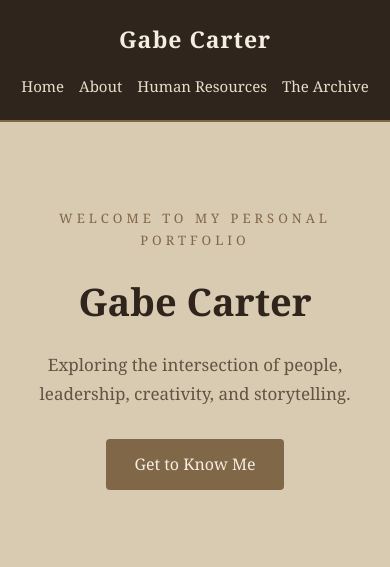
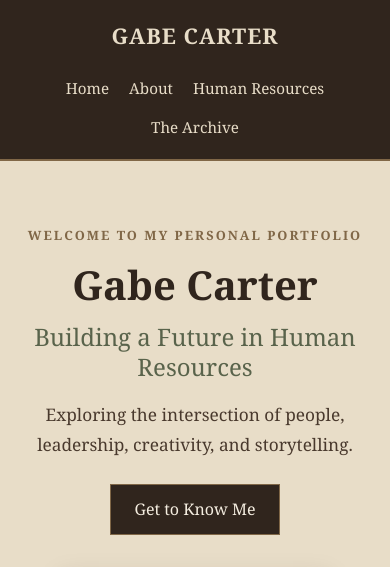
Before and after one commit to RealGeekfI/realgeekfi.github.io, a Jekyll site: the page index.html, which Jekyll copies as it is, in a window 390 px wide. Shown: the top 567 px of the page. Built offline with Jekyll 4.4.1, drawn with Linux system fonts in a browser that asks for light colours; some of the changed text lies outside the part shown.

Commit message:
Update index.html

```diff
--- a/index.html
+++ b/index.html
@@ -1,21 +1,28 @@
 
 <!DOCTYPE html>
 <html lang="en">
-
 <head>
   <meta charset="UTF-8">
   <meta name="viewport" content="width=device-width, initial-scale=1.0">
 
   <title>Gabe Carter | Personal Portfolio</title>
 
+  <meta name="description" content="Explore Gabe Carter's academic journey, professional development, interests in Human Resources, and creative projects.">
+
   <style>
-
-        /* GENERAL SETTINGS */
+    :root {
+      --walnut: #30251D;
+      --parchment: #E8DDC8;
+      --bronze: #806747;
+      --sage: #59634B;
+      --paper: #F4EDE0;
+      --leather: #49392D;
+    }
 
     * {
+      box-sizing: border-box;
       margin: 0;
       padding: 0;
-            box-sizing: border-box;
     }
 
     html {
@@ -23,397 +30,588 @@
     }
 
     body {
-            font-family: Georgia, serif;
-            background-color: #E8DDC8;
-            color: #49392D;
+      background: var(--parchment);
+      color: var(--walnut);
+      font-family: Georgia, "Times New Roman", serif;
       line-height: 1.7;
     }
 
-        /* NAVIGATION */
+    a {
+      color: inherit;
+      text-decoration: none;
+    }
+
+    /* Navigation */
 
     header {
-            background-color: #30251D;
-            color: #F4EDE0;
-            padding: 20px 8%;
+      background: var(--walnut);
+      color: var(--parchment);
+      padding: 18px 7%;
+      position: sticky;
+      top: 0;
+      z-index: 10;
+      border-bottom: 2px solid var(--bronze);
+    }
+
+    nav {
+      max-width: 1150px;
+      margin: auto;
       display: flex;
       justify-content: space-between;
       align-items: center;
-            border-bottom: 2px solid #806747;
+      gap: 20px;
     }
 
-        header h2 {
-            font-size: 23px;
+    .logo {
+      font-size: 1.35rem;
+      font-weight: bold;
       letter-spacing: 1px;
     }
 
-        nav a {
-            color: #E8DDC8;
-            text-decoration: none;
-            margin-left: 28px;
-            font-size: 15px;
-            transition: color 0.3s;
+    .nav-links {
+      display: flex;
+      gap: 25px;
+      list-style: none;
+      flex-wrap: wrap;
     }
 
-        nav a:hover {
-            color: #C5A66A;
+    .nav-links a {
+      font-size: 0.95rem;
+      transition: color 0.2s;
     }
 
-        /* HERO SECTION */
-
-        .hero {
-            text-align: center;
-            padding: 115px 20px;
-            background-color: #D9CBB2;
-            border-bottom: 1px solid #C5B497;
+    .nav-links a:hover {
+      color: #C7AD83;
     }
 
-        .hero .eyebrow {
-            color: #806747;
+    /* General layout */
+
+    .container {
+      max-width: 1100px;
+      margin: auto;
+      padding: 75px 25px;
+    }
+
+    .eyebrow {
+      color: var(--bronze);
       text-transform: uppercase;
-            letter-spacing: 4px;
-            font-size: 13px;
+      letter-spacing: 2px;
+      font-size: 0.8rem;
+      font-weight: bold;
+    }
+
+    h1, h2, h3 {
+      line-height: 1.25;
+    }
+
+    h2 {
+      font-size: 2rem;
       margin-bottom: 18px;
     }
 
+    .section-intro {
+      max-width: 720px;
+      margin-bottom: 35px;
+      color: var(--leather);
+    }
+
+    /* Hero */
+
+    .hero {
+      max-width: 1100px;
+      margin: auto;
+      padding: 95px 25px;
+      display: grid;
+      grid-template-columns: 1.4fr 0.8fr;
+      align-items: center;
+      gap: 55px;
+    }
+
     .hero h1 {
-            font-size: 52px;
-            color: #30251D;
+      font-size: clamp(2.5rem, 5vw, 4rem);
+      margin: 12px 0;
+    }
+
+    .hero h2 {
+      font-size: 1.5rem;
+      font-weight: normal;
+      color: var(--sage);
       margin-bottom: 18px;
     }
 
     .hero p {
-            font-size: 19px;
-            color: #625343;
-            max-width: 680px;
-            margin: auto;
+      max-width: 600px;
+      color: var(--leather);
+      font-size: 1.08rem;
     }
 
-        .hero-button {
-            display: inline-block;
-            margin-top: 30px;
-            padding: 12px 28px;
-            background-color: #806747;
-            color: #F4EDE0;
-            text-decoration: none;
-            border-radius: 4px;
-            transition: background 0.3s;
+    .hero-image {
+      width: 100%;
+      max-width: 340px;
+      height: 390px;
+      object-fit: cover;
+      object-position: center 25%;
+      border: 7px solid var(--paper);
+      outline: 1px solid var(--bronze);
+      box-shadow: 0 8px 25px rgba(48, 37, 29, 0.15);
+      justify-self: center;
     }
 
-        .hero-button:hover {
-            background-color: #59634B;
+    .button {
+      display: inline-block;
+      margin-top: 25px;
+      padding: 11px 23px;
+      background: var(--walnut);
+      color: var(--paper);
+      border: 1px solid var(--bronze);
+      transition: background 0.2s;
     }
 
-        /* GENERAL CONTENT SECTIONS */
-
-        .section {
-            max-width: 1100px;
-            margin: auto;
-            padding: 75px 30px;
+    .button:hover {
+      background: var(--sage);
     }
 
-        .section h2 {
-            font-size: 32px;
-            color: #30251D;
-            margin-bottom: 15px;
+    /* About section */
+
+    .about {
+      background: var(--paper);
+      border-top: 1px solid #C8B99F;
+      border-bottom: 1px solid #C8B99F;
     }
 
-        .section-intro {
-            max-width: 750px;
-            color: #625343;
+    .about-content {
+      max-width: 850px;
     }
 
-        .section-label {
-            color: #806747;
-            text-transform: uppercase;
-            letter-spacing: 3px;
-            font-size: 12px;
-            margin-bottom: 8px;
+    /* HR section */
+
+    .hr-section {
+      background: var(--parchment);
     }
 
-        /* CARDS */
-
-        .cards {
+    .card-grid {
       display: grid;
-            grid-template-columns: repeat(auto-fit, minmax(260px, 1fr));
-            gap: 25px;
-            margin-top: 32px;
+      grid-template-columns: repeat(2, 1fr);
+      gap: 22px;
+      margin-top: 35px;
     }
 
     .card {
-            background-color: #F4EDE0;
-            padding: 32px;
-            border: 1px solid #C5B497;
-            border-radius: 5px;
-            box-shadow: 0 4px 12px rgba(48, 37, 29, 0.08);
-            transition: transform 0.3s, box-shadow 0.3s;
+      background: var(--paper);
+      padding: 28px;
+      border: 1px solid #C8B99F;
+      border-top: 4px solid var(--bronze);
+      transition: transform 0.2s, box-shadow 0.2s;
     }
 
     .card:hover {
-            transform: translateY(-5px);
-            box-shadow: 0 8px 20px rgba(48, 37, 29, 0.14);
+      transform: translateY(-4px);
+      box-shadow: 0 8px 18px rgba(48, 37, 29, 0.10);
     }
 
     .card h3 {
-            font-size: 21px;
-            color: #59634B;
+      font-size: 1.3rem;
       margin-bottom: 12px;
     }
 
     .card p {
-            color: #625343;
+      color: var(--leather);
     }
 
-        /* ABOUT SECTION */
-
-        #about {
-            border-bottom: 1px solid #C5B497;
+    .card ul {
+      margin: 12px 0 0 20px;
+      color: var(--leather);
     }
 
-        /* HR SECTION */
-
-        #hr {
-            border-bottom: 1px solid #C5B497;
+    .card-link {
+      display: inline-block;
+      margin-top: 18px;
+      color: var(--sage);
+      font-weight: bold;
     }
 
-        /* D&D SECTION */
+    /* Archive section */
 
-        .dnd-section {
-            background-color: #30251D;
-            color: #E8DDC8;
-            padding: 75px 30px;
+    .archive-section {
+      background: var(--paper);
+      border-top: 1px solid #C8B99F;
+      border-bottom: 1px solid #C8B99F;
     }
 
-        .dnd-content {
-            max-width: 1100px;
-            margin: auto;
+    .archive-panel {
+      background: var(--walnut);
+      color: var(--parchment);
+      padding: 38px;
+      border: 2px solid var(--bronze);
+      text-align: center;
     }
 
-        .dnd-section .section-label {
-            color: #C5A66A;
-        }
-
-        .dnd-section h2 {
-            color: #E8DDC8;
-            font-size: 32px;
-            margin-bottom: 15px;
-        }
-
-        .dnd-section .section-intro {
-            color: #D0C0A5;
-        }
-
-        .dnd-card {
-            background-color: #49392D;
-            border: 1px solid #806747;
-            padding: 32px;
-            border-radius: 5px;
-        }
-
-        .dnd-card h3 {
-            color: #D7BD8B;
-            font-size: 22px;
+    .archive-panel h3 {
+      font-size: 1.6rem;
       margin-bottom: 12px;
     }
 
-        .dnd-card p {
-            color: #D0C0A5;
+    .archive-panel p {
+      max-width: 650px;
+      margin: auto;
+      color: #E0D3BD;
     }
 
-        .dnd-card a {
+    .archive-button {
       display: inline-block;
-            margin-top: 20px;
-            color: #D7BD8B;
-            text-decoration: none;
-            font-weight: bold;
-            border-bottom: 1px solid #806747;
-            padding-bottom: 3px;
+      margin-top: 22px;
+      padding: 11px 25px;
+      border: 1px solid #C7AD83;
+      color: var(--parchment);
     }
 
-        .dnd-card a:hover {
-            color: white;
+    .archive-button:hover {
+      background: var(--sage);
     }
 
-        /* FOOTER */
+    /* Footer */
 
     footer {
+      background: var(--walnut);
+      color: var(--parchment);
       text-align: center;
-            background-color: #241B16;
-            color: #C5B497;
-            padding: 28px;
-            border-top: 2px solid #806747;
-            font-size: 14px;
+      padding: 25px;
+      font-size: 0.9rem;
     }
 
-        /* MOBILE DESIGN */
+    /* Mobile */
 
-        @media (max-width: 650px) {
-
+    @media (max-width: 700px) {
       header {
-                flex-direction: column;
-                gap: 15px;
-                padding: 20px;
+        position: relative;
       }
 
       nav {
-                display: flex;
-                flex-wrap: wrap;
-                justify-content: center;
-                gap: 15px;
+        flex-direction: column;
       }
 
-            nav a {
-                margin: 0;
+      .nav-links {
+        justify-content: center;
+        gap: 12px 20px;
       }
 
       .hero {
-                padding: 85px 20px;
+        grid-template-columns: 1fr;
+        text-align: center;
+        padding-top: 60px;
+        gap: 35px;
       }
 
-            .hero h1 {
-                font-size: 38px;
+      .hero-image {
+        max-width: 270px;
+        height: 320px;
       }
 
-            .hero p {
-                font-size: 17px;
+      .card-grid {
+        grid-template-columns: 1fr;
       }
 
-            .section,
-            .dnd-section {
+      .container {
         padding: 55px 22px;
       }
 
+      h2 {
+        font-size: 1.7rem;
       }
 
+      .archive-panel {
+        padding: 28px 20px;
+      }
+    }
   </style>
-
 </head>
 
 <body>
 
-    <!-- NAVIGATION -->
+  <!-- Navigation -->
 
   <header>
+    <nav>
+      <a href="#home" class="logo">GABE CARTER</a>
 
-        <h2>Gabe Carter</h2>
-
-        <nav>
-            <a href="#home">Home</a>
-            <a href="#about">About</a>
-            <a href="#hr">Human Resources</a>
-            <a href="archive.html">The Archive</a>
+      <ul class="nav-links">
+        <li><a href="#home">Home</a></li>
+        <li><a href="#about">About</a></li>
+        <li><a href="#hr">Human Resources</a></li>
+        <li><a href="archive.html">The Archive</a></li>
+      </ul>
     </nav>
-
   </header>
 
+  <main>
 
-    <!-- HERO SECTION -->
+    <!-- Hero -->
 
     <section class="hero" id="home">
-
-        <p class="eyebrow">Welcome to my personal portfolio</p>
+      <div>
+        <span class="eyebrow">Welcome to my personal portfolio</span>
 
         <h1>Gabe Carter</h1>
+
+        <h2>Building a Future in Human Resources</h2>
 
         <p>
           Exploring the intersection of people, leadership,
           creativity, and storytelling.
         </p>
 
-        <a href="#about" class="hero-button">
-            Get to Know Me
-        </a>
+        <a href="#about" class="button">Get to Know Me</a>
+      </div>
 
+      <img
+        src="images/profile.jpg"
+        alt="Gabe Carter"
+        class="hero-image"
+      >
     </section>
 
+    <!-- About Me -->
 
-    <!-- ABOUT ME -->
-
-    <section class="section" id="about">
-
-        <p class="section-label">A little about myself</p>
+    <section class="about" id="about">
+      <div class="container about-content">
+        <span class="eyebrow">A little about myself</span>
 
         <h2>About Me</h2>
 
-        <p class="section-intro">
-            Welcome! I'm building my future in Human Resources
-            while pursuing my interests in leadership, creativity,
-            and collaborative storytelling.
-
+        <p>
+          Welcome! I'm pursuing a future in Human Resources
+          while developing my interests in leadership,
+          employee development, and workplace culture.
           This website serves as a space to document my
-            professional development, showcase my interests,
-            and share the projects I've worked on along the way.
+          academic journey, showcase my professional
+          experiences, and share the creative projects
+          I've developed along the way.
         </p>
-
+      </div>
     </section>
 
+    <!-- Human Resources -->
 
-    <!-- HUMAN RESOURCES -->
+    <section class="hr-section" id="hr">
+      <div class="container">
 
-    <section class="section" id="hr">
-
-        <p class="section-label">Professional Journey</p>
+        <span class="eyebrow">My professional journey</span>
 
         <h2>Human Resources</h2>
 
         <p class="section-intro">
-            My academic and professional journey as I work toward
-            a career in Human Resources. Here, I share my education,
-            professional development, and growing understanding
-            of people and organizations.
+          My academic and professional journey as I work
+          toward a career in Human Resources. Through higher
+          education and hands-on workplace experience,
+          I'm developing an understanding of people,
+          organizations, and effective leadership.
         </p>
 
-        <div class="cards">
+        <div class="card-grid">
 
-            <div class="card">
+          <!-- Education -->
 
+          <article class="card">
             <h3>Education</h3>
 
             <p>
-                    My academic background, coursework,
-                    areas of study, and continued learning
-                    as I develop my knowledge of Human Resources.
+              My academic background, degrees, coursework,
+              and continued learning as I build a foundation
+              in Human Resources.
             </p>
 
-            </div>
+            <ul>
+              <li>Oakland University</li>
+              <li>Associate Degree in Social Sciences</li>
+              <li>Associate Degree in General Education</li>
+            </ul>
 
+            <a href="#education" class="card-link">
+              Explore Education →
+            </a>
+          </article>
 
-            <div class="card">
+          <!-- Professional Development -->
 
+          <article class="card">
             <h3>Professional Development</h3>
 
             <p>
-                    Skills, leadership experience, projects,
-                    and professional goals that are shaping
-                    my future career.
+              My leadership experience, employee training,
+              workplace skills, and professional goals as
+              I prepare for a career in Human Resources.
             </p>
 
-            </div>
+            <a href="#experience" class="card-link">
+              Explore Experience →
+            </a>
+          </article>
 
+          <!-- HR Interests -->
 
-            <div class="card">
-
+          <article class="card">
             <h3>HR Interests</h3>
 
             <p>
-                    Exploring topics such as organizational
-                    behavior, employee engagement, leadership,
+              Exploring topics such as employee relations,
+              organizational behavior, employee engagement,
               workplace culture, and talent development.
             </p>
 
-            </div>
+            <a href="#interests" class="card-link">
+              Explore My Interests →
+            </a>
+          </article>
+
+          <!-- Future Development -->
+
+          <article class="card">
+            <h3>Looking Ahead</h3>
+
+            <p>
+              Continuing to develop my knowledge, strengthen
+              my professional skills, and prepare for future
+              opportunities within Human Resources.
+            </p>
+
+            <a href="#interests" class="card-link">
+              Learn More →
+            </a>
+          </article>
 
         </div>
-
+      </div>
     </section>
 
+    <!-- Education Details -->
 
-    <!-- DUNGEONS & DRAGONS -->
+    <section class="about" id="education">
+      <div class="container">
+        <span class="eyebrow">Academic background</span>
 
-    <section class="dnd-section" id="dnd">
+        <h2>My Education</h2>
 
-        <div class="dnd-content">
+        <p>
+          <strong>Oakland University</strong><br>
+          Pre-Human Resources Management<br>
+          Fall 2026 – Present
+        </p>
 
-            <p class="section-label">Beyond the Professional</p>
+        <br>
+
+        <p>
+          <strong>Macomb Community College</strong><br>
+          Associate Degree in Social Sciences · 2026
+        </p>
+
+        <br>
+
+        <p>
+          <strong>Macomb Community College</strong><br>
+          Associate Degree in General Education · 2026
+        </p>
+      </div>
+    </section>
+
+    <!-- Experience Details -->
+
+    <section class="hr-section" id="experience">
+      <div class="container">
+        <span class="eyebrow">Workplace experience</span>
+
+        <h2>Professional Experience</h2>
+
+        <div class="card-grid">
+
+          <article class="card">
+            <h3>Kroger</h3>
+
+            <p><strong>ClickList Associate</strong></p>
+
+            <p>
+              Through my current role, I've developed
+              operational knowledge, supported departmental
+              activities, and assisted with task-specific
+              training for new employees.
+            </p>
+          </article>
+
+          <article class="card">
+            <h3>Five Below</h3>
+
+            <p><strong>Former Shift Lead</strong></p>
+
+            <p>
+              My leadership experience included supervising
+              associates, coordinating daily operations,
+              training employees, delegating responsibilities,
+              and helping resolve customer and workplace
+              concerns.
+            </p>
+          </article>
+
+        </div>
+      </div>
+    </section>
+
+    <!-- HR Interests -->
+
+    <section class="about" id="interests">
+      <div class="container">
+        <span class="eyebrow">Areas of exploration</span>
+
+        <h2>Professional Interests</h2>
+
+        <p class="section-intro">
+          I'm interested in how Human Resources can
+          contribute to employee development, positive
+          workplace relationships, and organizational success.
+        </p>
+
+        <div class="card-grid">
+
+          <article class="card">
+            <h3>Employee Relations</h3>
+            <p>
+              Understanding workplace relationships,
+              communication, and employee support.
+            </p>
+          </article>
+
+          <article class="card">
+            <h3>Training & Development</h3>
+            <p>
+              Helping individuals develop their skills
+              and reach their professional potential.
+            </p>
+          </article>
+
+          <article class="card">
+            <h3>Talent Acquisition</h3>
+            <p>
+              Exploring recruitment, hiring, and
+              the process of bringing talent into organizations.
+            </p>
+          </article>
+
+          <article class="card">
+            <h3>Workplace Culture</h3>
+            <p>
+              Learning how leadership, engagement, and
+              organizational values shape the workplace.
+            </p>
+          </article>
+
+        </div>
+      </div>
+    </section>
+
+    <!-- Worldbuilding and The Archive -->
+
+    <section class="archive-section">
+      <div class="container">
+
+        <span class="eyebrow">Beyond the professional</span>
 
         <h2>Worldbuilding & Storytelling</h2>
 
@@ -422,47 +620,35 @@
           creating fantasy worlds, developing characters,
           constructing intricate histories, and telling
           stories through Dungeons & Dragons.
-
-                What started as a hobby has become an extensive
-                creative project of its own.
+          What started as a hobby has grown into an
+          extensive creative project of its own.
         </p>
 
-            <div class="cards">
-
-                <div class="dnd-card">
-
+        <div class="archive-panel">
           <h3>The Archive</h3>
 
           <p>
             Enter a collection of histories, characters,
-                        factions, kingdoms, and adventures.
-                        Explore the worlds and stories I've created
-                        through Dungeons & Dragons.
+            factions, kingdoms, and adventures. Explore
+            the worlds and stories I've created through
+            Dungeons & Dragons.
           </p>
 
-                    <a href="archive.html">
+          <a href="archive.html" class="archive-button">
             Enter the Archive →
           </a>
-
         </div>
 
       </div>
-
-        </div>
-
     </section>
 
+  </main>
 
-    <!-- FOOTER -->
+  <!-- Footer -->
 
   <footer>
-
-        <p>
-            © 2026 Gabe Carter | Personal Portfolio
-        </p>
-
+    <p>© 2026 Gabe Carter | Personal Portfolio</p>
   </footer>
 
 </body>
-
 </html>
```
Lines whose indentation alone changed are shown as unchanged.
